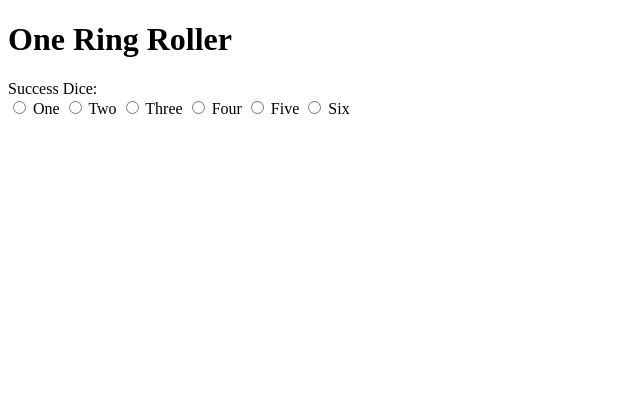
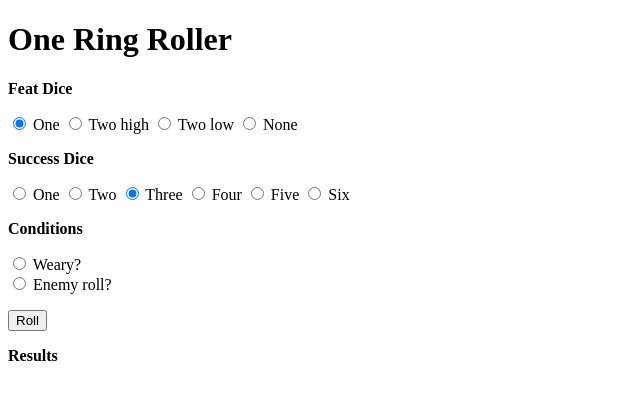
Before and after one commit to ScottMaclure/one-ring-roller, a website: page public/index.html in a window 1280 px wide. Shown: the whole page, without its empty margins (0-640 px from the left). Drawn offline with nearby package versions, Linux system fonts and the light colour scheme.

Commit message:
Refactor/simplify folder locations.

```diff
--- a/bower.json
+++ b/bower.json
@@ -8,6 +8,7 @@
   "private": true,
   "devDependencies": {
     "barekit": "~0.7.0",
-    "jquery": "~2.1.1"
+    "jquery": "~2.1.1",
+    "jquery-serialize-object": "~2.4.3"
   }
 }
--- a/public/index.html
+++ b/public/index.html
@@ -6,26 +6,64 @@
 		<meta charset="utf-8">
 		<meta name="viewport" content="width=device-width, initial-scale=1">
 
+
 		<title>ORR - One Ring Roller</title>
 
-		<link rel="stylesheet" href="barekit/barekit.css">
-		<link rel="stylesheet" href="public/stylesheets/sprite-dice.css">
+		<link rel="icon" href="favicon.ico" type="image/x-icon">
+
+		<link rel="stylesheet" href="deps/barekit.css">
+		<link rel="stylesheet" href="orr/sprite-dice.css">
 
 		<!--[if lt IE 9]>
 		<script src="//cdnjs.cloudflare.com/ajax/libs/html5shiv/r29/html5.min.js"></script>
 		<script src="//cdnjs.cloudflare.com/ajax/libs/respond.js/1.1.0/respond.min.js"></script>
 		<![endif]-->
 
+		<style type="text/css">
+			.bottomSeparated {
+				margin-bottom: 1em;
+			}
+		</style>
+
 	</head>
 
 	<body>
 
-		<h1>One Ring Roller</h1>
+		<div class="row">
+			<div class="sm-12 has-gutter">
+				<h1>One Ring Roller</h1>
+			</div>
+		</div>
 
 		<form name="diceForm" action="#" method="POST">
-			<div class="row">
-				<div class="sm-12 md-6 lg-1 has-gutter">Success Dice:</div>
-				<div class="sm-12 md-6 lg-11 has-gutter">
+			<div class="row bottomSeparated">
+				<div class="sm-12 md-3 has-gutter bottomSeparated">
+					<strong>Feat Dice</strong>
+				</div>
+				<div class="sm-12 md-9 has-gutter">
+					<label class="radio">
+						<input name="featDice" type="radio" value="1" checked="checked">
+						<span>One</span>
+					</label>
+					<label class="radio">
+						<input name="featDice" type="radio" value="2">
+						<span>Two high</span>
+					</label>
+					<label class="radio">
+						<input name="featDice" type="radio" value="-2">
+						<span>Two low</span>
+					</label>
+					<label class="radio">
+						<input name="featDice" type="radio" value="0">
+						<span>None</span>
+					</label>
+				</div>
+			</div>
+			<div class="row bottomSeparated">
+				<div class="sm-12 md-3 has-gutter bottomSeparated">
+					<strong>Success Dice</strong>
+				</div>
+				<div class="sm-12 md-9 has-gutter">
 					<label class="radio">
 						<input name="successDice" type="radio" value="1">
 						<span>One</span>
@@ -35,7 +73,7 @@
 						<span>Two</span>
 					</label>
 					<label class="radio">
-						<input name="successDice" type="radio" value="3">
+						<input name="successDice" type="radio" value="3" checked="checked">
 						<span>Three</span>
 					</label>
 					<label class="radio">
@@ -52,10 +90,41 @@
 					</label>
 				</div>
 			</div>
+			<div class="row bottomSeparated">
+				<div class="sm-12 has-gutter">
+					<strong>Conditions</strong>
+				</div>
+			</div>
+			<div class="row bottomSeparated">
+				<div class="sm-6 has-gutter">
+					<label class="radio">
+						<input name="isWeary" type="radio" value="1">
+						<span>Weary?</span>
+					</label>
+				</div>
+				<div class="sm-6 has-gutter">
+					<label class="radio">
+						<input name="isEnemy" type="radio" value="1">
+						<span>Enemy roll?</span>
+					</label>
+				</div>
+			</div>
+			<div class="row bottomSeparated">
+				<div class="sm-12 has-gutter">
+					<input type="submit" value="Roll"/>
+				</div>
+			</div>
 		</form>
 
+		<div class="row">
+			<div class="sm-12 has-gutter">
+				<strong>Results</strong>
+			</div>
+		</div>
+
 		<script src="//code.jquery.com/jquery-1.11.1.min.js"></script>
-		<script src="barekit/barekit.min.js"></script>
+		<script src="deps/barekit.min.js"></script>
+		<script src="orr/orr.js"></script>
 
 	</body>
 
--- /dev/null
+++ b/public/orr/orr.js
@@ -0,0 +1,17 @@
+// ORR JS
+(function ($, undefined) {
+
+	console.debug('document is ready');
+
+	$('form').on('submit', function (event) {
+
+		// Stop form submission.
+		event.preventDefault();
+
+		var $form = $(this);
+
+		//var userData = $form.
+
+	});
+
+}(jQuery));
```
Also changed, not shown: gulpfile.js (+7 -8 lines), 1 other file.
